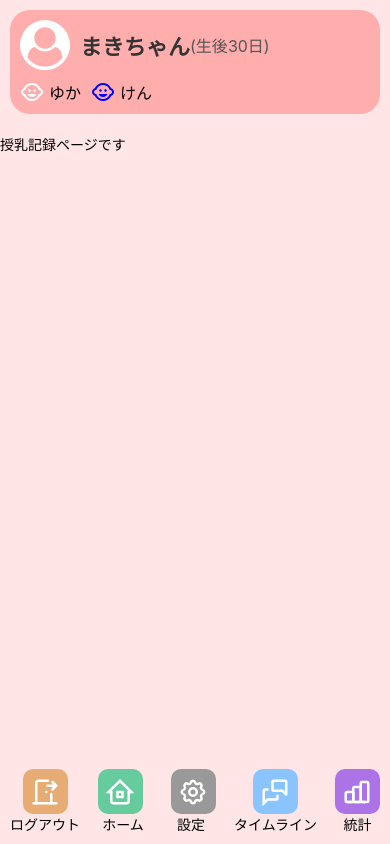
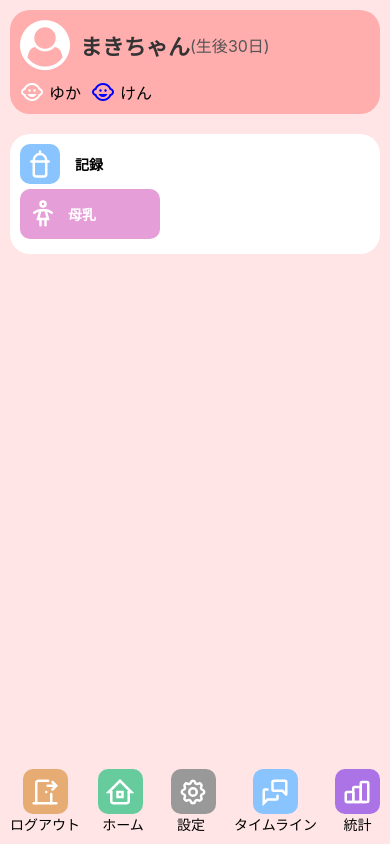
Before and after one commit to MS-hujp/baby_tracker, a React Native app: screen /Feeding in a window 390 px wide. Built offline with nearby package versions, Linux system fonts and the light colour scheme.

Commit message:
fix icon and tag

```diff
--- a/src/assets/icons/icons.ts
+++ b/src/assets/icons/icons.ts
@@ -126,3 +126,15 @@ export const addRecordIcon = `
 <path d="M16 5l3 3" />
 </svg>
 `;
+
+// 母乳アイコン (mother)
+export const motherIcon = `
+<svg  xmlns="http://www.w3.org/2000/svg"  width="24"  height="24"  viewBox="0 0 24 24"  fill="none"  stroke="currentColor"  stroke-width="2"  stroke-linecap="round">
+<path d="M10 16v5" />
+<path d="M14 16v5" />
+<path d="M8 16h8l-2 -7h-4z" />
+<path d="M5 11c1.667 -1.333 3.333 -2 5 -2" />
+<path d="M19 11c-1.667 -1.333 -3.333 -2 -5 -2" />
+<path d="M12 4m-2 0a2 2 0 1 0 4 0a2 2 0 1 0 -4 0" />
+</svg>
+`;
--- a/src/screens/DiaperScreen.tsx
+++ b/src/screens/DiaperScreen.tsx
@@ -35,7 +35,7 @@ const DiaperScreen = () => {
             fillColor="none"
             strokeWidth={1.5}
           />
-          おむつ交換
+          <View>おむつ交換</View>
         </View>
       </ScrollView>
       <BottomNavigation />
--- a/src/screens/FeedingScreen.tsx
+++ b/src/screens/FeedingScreen.tsx
@@ -1,8 +1,11 @@
 import React from "react";
 import { SafeAreaView, ScrollView, Text, View } from "react-native";
+import { babyBottleIcon, motherIcon } from "../assets/icons/icons";
 import Header from "../components/layout/Header";
 import BottomNavigation from "../components/navigation/BottomNavigation";
+import TablerIcon from "../components/TablerIcon";
 import styles from "../styles/FeedingScreenStyles";
+
 
 const FeedingScreen = () => {
   const headerProps = {
@@ -10,8 +13,8 @@ const FeedingScreen = () => {
     ageInDays: 30,
     participants: [
       { name: "ゆか", color: "#FFF" },
-      { name: "けん", color: "blue" }
-    ]
+      { name: "けん", color: "blue" },
+    ],
   };
 
   return (
@@ -25,13 +28,34 @@ const FeedingScreen = () => {
       >
         <View style={styles.innerContainer}>
           <Header {...headerProps} />
-          {/* ここに授乳記録のフォームやコンテンツを追加 */}
+          <View style={styles.recordSectionContainer}>
+            <View style={styles.recordSectionTitle}>
+              <View style={styles.mealIcon}>
+                <TablerIcon
+                  xml={babyBottleIcon}
+                  width={30}
+                  height={30}
+                  strokeColor="#FFF"
+                  fillColor="none"
+                />
+              </View>
+              <Text style={styles.recordSectionTitleText}>記録</Text>
+            </View>
 
+            <View style={styles.motherSection}>
+              <View style={styles.motherIcon}>
+                <TablerIcon
+                  xml={motherIcon}
+                  width={30}
+                  height={30}
+                  strokeColor="#FFF"
+                  fillColor="none"
+                />
+              </View>
+              <Text style={styles.motherIconText}>母乳</Text>
+            </View>
+          </View>
         </View>
-
-        <Text>授乳記録ページです</Text>
-
-
       </ScrollView>
       <BottomNavigation />
     </SafeAreaView>
--- a/src/screens/MeasurementScreen.tsx
+++ b/src/screens/MeasurementScreen.tsx
@@ -25,7 +25,7 @@ const MeasurementScreen = () => {
       >
         <View style={styles.innerContainer}>
           <Header {...headerProps} />
-          測定
+          <View>測定</View>
         </View>
       </ScrollView>
       <BottomNavigation />
--- a/src/screens/SleepScreen.tsx
+++ b/src/screens/SleepScreen.tsx
@@ -25,7 +25,7 @@ const SleepScreen = () => {
       >
         <View style={styles.innerContainer}>
           <Header {...headerProps} />
-          睡眠
+          <View>睡眠</View>
         </View>
       </ScrollView>
       <BottomNavigation />
--- a/src/screens/WakeupScreen.tsx
+++ b/src/screens/WakeupScreen.tsx
@@ -25,7 +25,7 @@ const WakeupScreen = () => {
       >
         <View style={styles.innerContainer}>
           <Header {...headerProps} />
-          起きる
+          <View>起きる</View>
         </View>
       </ScrollView>
       <BottomNavigation />
--- a/src/styles/FeedingScreenStyles.ts
+++ b/src/styles/FeedingScreenStyles.ts
@@ -14,6 +14,64 @@ const styles = StyleSheet.create({
   innerContainer: {
     paddingHorizontal: 10,
   },
+  recordSectionContainer: {
+    backgroundColor: "#fff",
+    marginBottom: 20,
+    paddingVertical: 10,
+    paddingHorizontal: 10,
+    height: "auto",
+    borderRadius: 20,
+  },
+  recordSectionTitle: {
+    display: "flex",
+    flexDirection: "row",
+    alignItems: "center",
+    justifyContent: "flex-start",
+    marginBottom: 5,
+    gap: 5,
+  },
+  recordSectionTitleText: {
+    color: "#45444",
+    fontSize: 14,
+    fontWeight: "bold",
+    marginLeft: 10,
+  },
+  mealIcon: {
+    width: 40,
+    height: 40,
+    borderRadius: 10,
+    display: "flex",
+    alignItems: "center",
+    justifyContent: "center",
+    backgroundColor: "rgba(137, 196, 255, 1.0)",
+  },
+  motherSection: {
+    display: "flex",
+    flexDirection: "row",
+    backgroundColor: "#E69ED8",
+    alignItems: "center",
+    justifyContent: "flex-start",
+    marginBottom: 5,
+    gap: 5,
+    borderRadius: 10,
+    width: "40%",
+    paddingVertical: 5,
+    paddingHorizontal: 3,
+  },
+  motherIcon: {
+    width: 40,
+    height: 40,
+    borderRadius: 10,
+    display: "flex",
+    alignItems: "center",
+    justifyContent: "center",
+  },
+  motherIconText: {
+    color: "#FFF",
+    fontSize: 14,
+    fontWeight: "bold",
+  },
+
 });
 
 export default styles;
```
